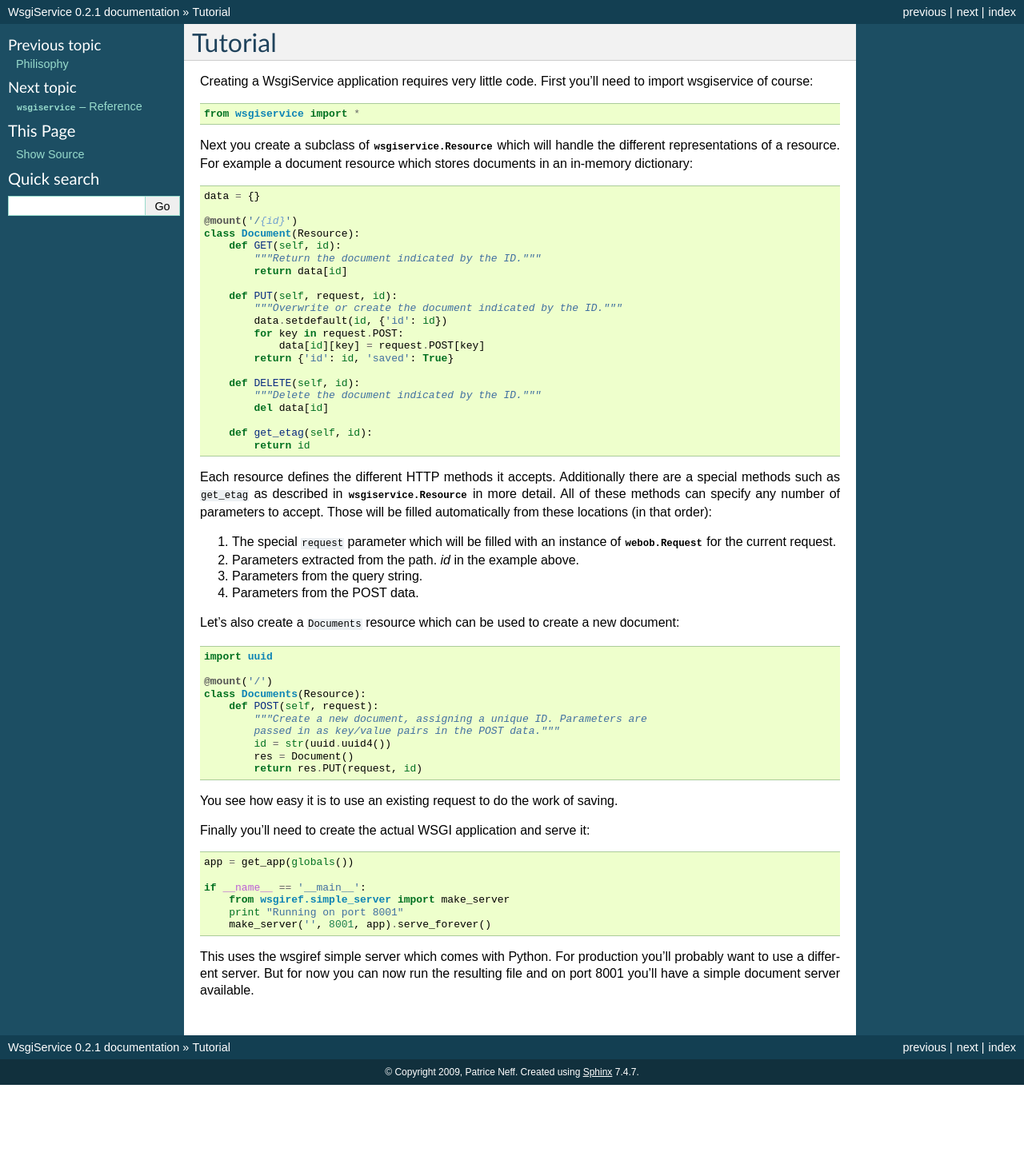
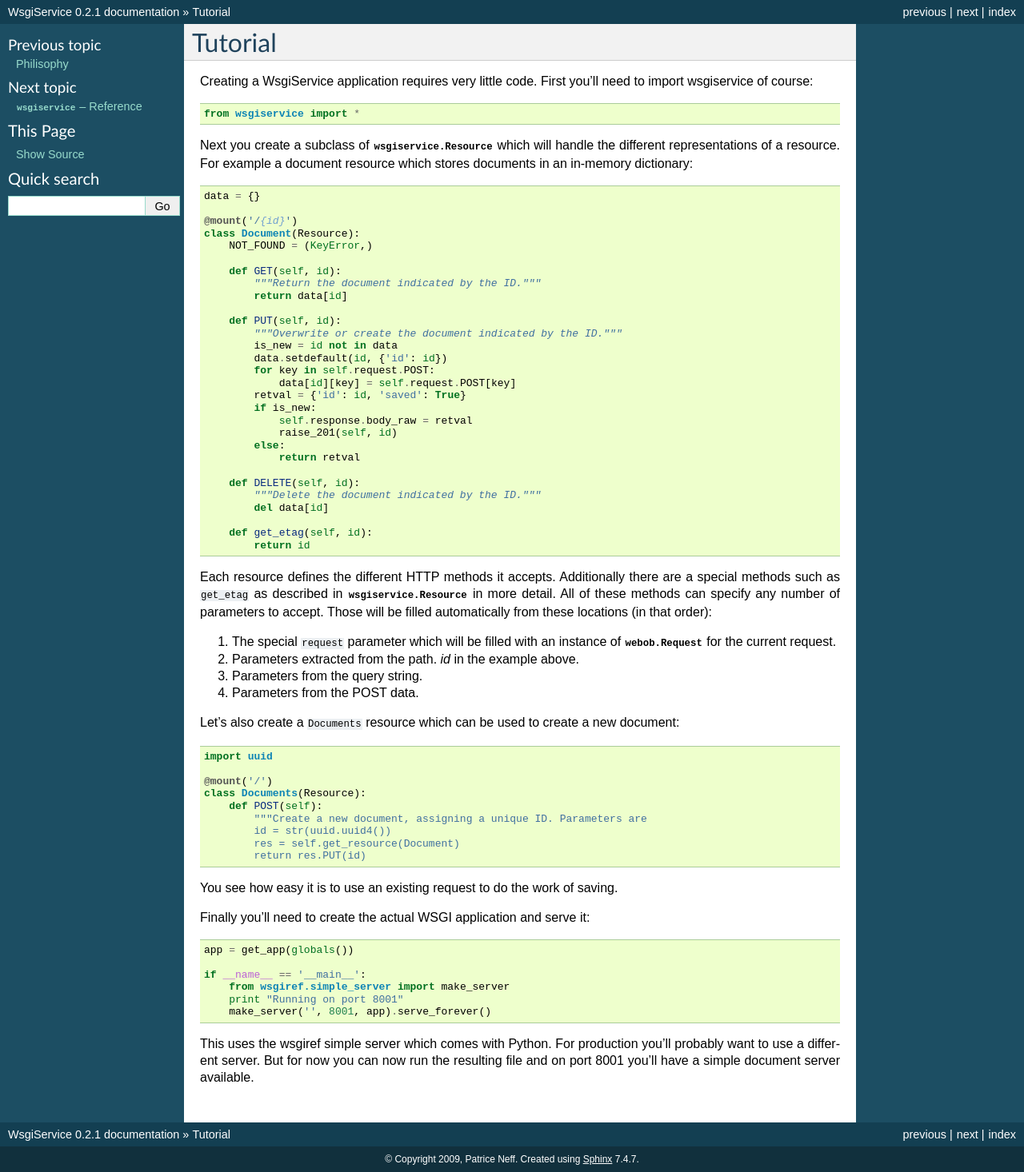
Before and after one commit to pneff/wsgiservice, a Sphinx documentation site: the page built from docs/tutorial.rst, in a window 1280 px wide. Shown: the whole page at 80% size. Built offline with Sphinx 7.4.7, drawn with Linux system fonts in a browser that asks for light colours; before the commit the page ends 1357 px from its top, so only the background shows below that.

Commit message:
Fix example in tutorial.

```diff
--- a/docs/tutorial.rst
+++ b/docs/tutorial.rst
@@ -11,16 +11,24 @@ Next you create a subclass of :class:`wsgiservice.Resource` which will handle th
 
     @mount('/{id}')
     class Document(Resource):
+        NOT_FOUND = (KeyError,)
+
         def GET(self, id):
             """Return the document indicated by the ID."""
             return data[id]
 
-        def PUT(self, request, id):
+        def PUT(self, id):
             """Overwrite or create the document indicated by the ID."""
+            is_new = id not in data
             data.setdefault(id, {'id': id})
-            for key in request.POST:
-                data[id][key] = request.POST[key]
-            return {'id': id, 'saved': True}
+            for key in self.request.POST:
+                data[id][key] = self.request.POST[key]
+            retval = {'id': id, 'saved': True}
+            if is_new:
+                self.response.body_raw = retval
+                raise_201(self, id)
+            else:
+                return retval
 
         def DELETE(self, id):
             """Delete the document indicated by the ID."""
@@ -42,12 +50,11 @@ Let's also create a ``Documents`` resource which can be used to create a new doc
 
     @mount('/')
     class Documents(Resource):
-        def POST(self, request):
+        def POST(self):
             """Create a new document, assigning a unique ID. Parameters are
-            passed in as key/value pairs in the POST data."""
             id = str(uuid.uuid4())
-            res = Document()
-            return res.PUT(request, id)
+            res = self.get_resource(Document)
+            return res.PUT(id)
 
 You see how easy it is to use an existing request to do the work of saving.
 
```
